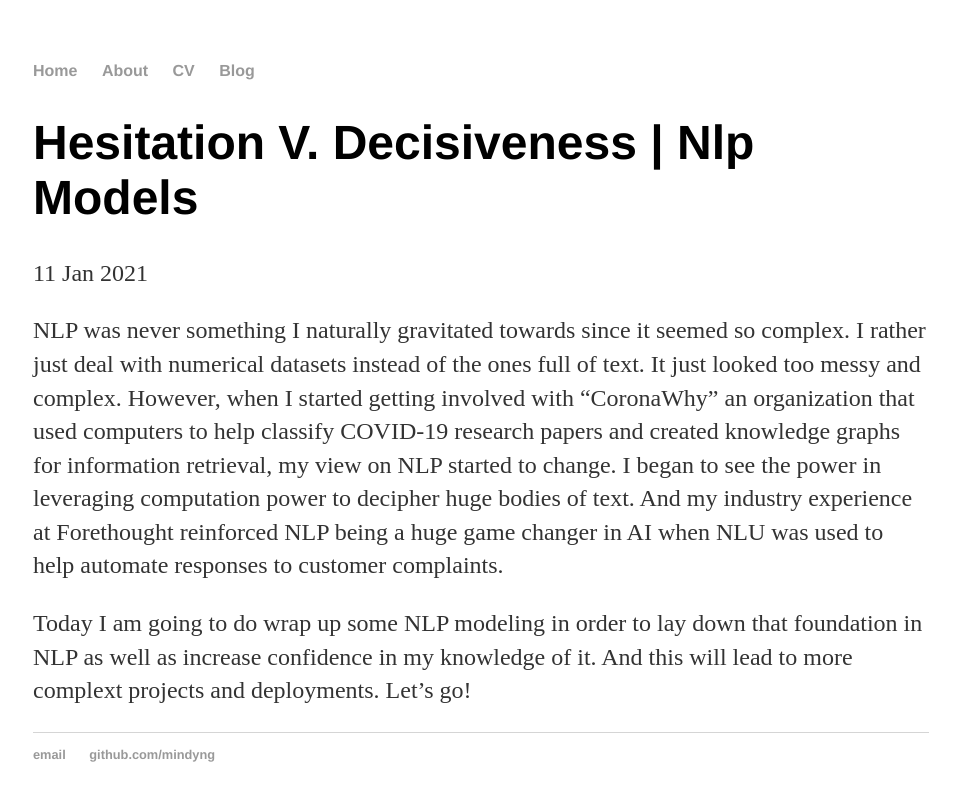
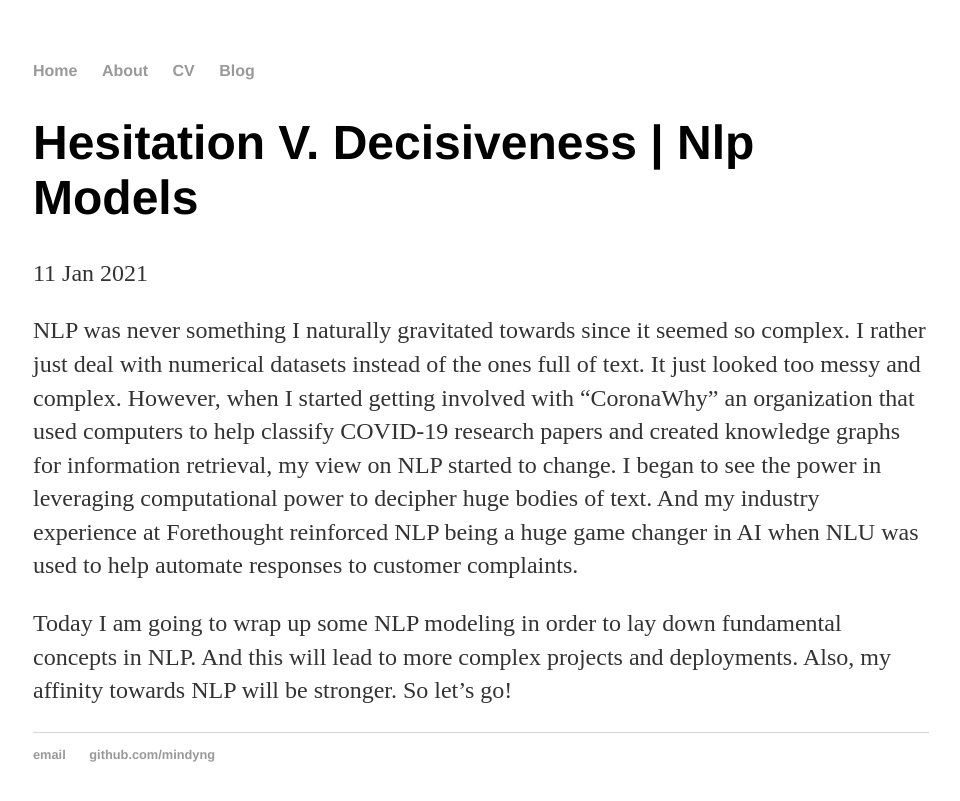
Before and after one commit to mindyng/mindyng.github.io, a Jekyll site: the page built from _posts/2021-01-11-Hesitation-V.-Decisiveness-|-NLP-Models.md, in a window 1280 px wide. Shown: the top 801 px of the page, without its empty margins (159-1119 px from the left). Built offline with Jekyll 4.4.1, drawn with Linux system fonts in a browser that asks for light colours; our own code applies the rules of GitHub Pages for plain Markdown files.

Commit message:
Update 2021-01-11-Hesitation-V.-Decisiveness-|-NLP-Models.md

```diff
--- a/_posts/2021-01-11-Hesitation-V.-Decisiveness-|-NLP-Models.md
+++ b/_posts/2021-01-11-Hesitation-V.-Decisiveness-|-NLP-Models.md
@@ -1,3 +1,3 @@
-NLP was never something I naturally gravitated towards since it seemed so complex. I rather just deal with numerical datasets instead of the ones full of text. It just looked too messy and complex. However, when I started getting involved with "CoronaWhy" an organization that used computers to help classify COVID-19 research papers and created knowledge graphs for information retrieval, my view on NLP started to change. I began to see the power in leveraging computation power to decipher huge bodies of text. And my industry experience at Forethought reinforced NLP being a huge game changer in AI when NLU was used to help automate responses to customer complaints.
+NLP was never something I naturally gravitated towards since it seemed so complex. I rather just deal with numerical datasets instead of the ones full of text. It just looked too messy and complex. However, when I started getting involved with "CoronaWhy" an organization that used computers to help classify COVID-19 research papers and created knowledge graphs for information retrieval, my view on NLP started to change. I began to see the power in leveraging computational power to decipher huge bodies of text. And my industry experience at Forethought reinforced NLP being a huge game changer in AI when NLU was used to help automate responses to customer complaints.
 
-Today I am going to do wrap up some NLP modeling in order to lay down that foundation in NLP as well as increase confidence in my knowledge of it. And this will lead to more complext projects and deployments. Let's go!
+Today I am going to wrap up some NLP modeling in order to lay down fundamental concepts in NLP. And this will lead to more complex projects and deployments. Also, my affinity towards NLP will be stronger. So let's go!
```
